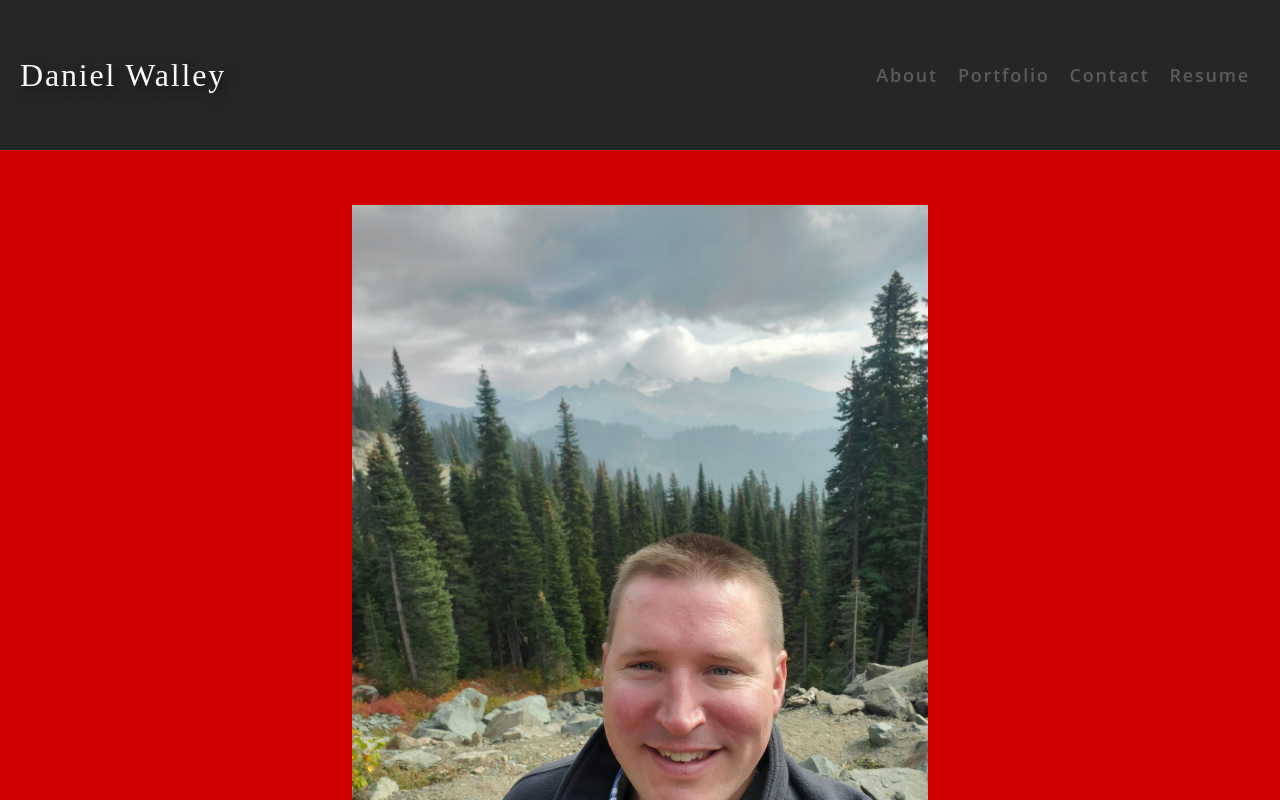
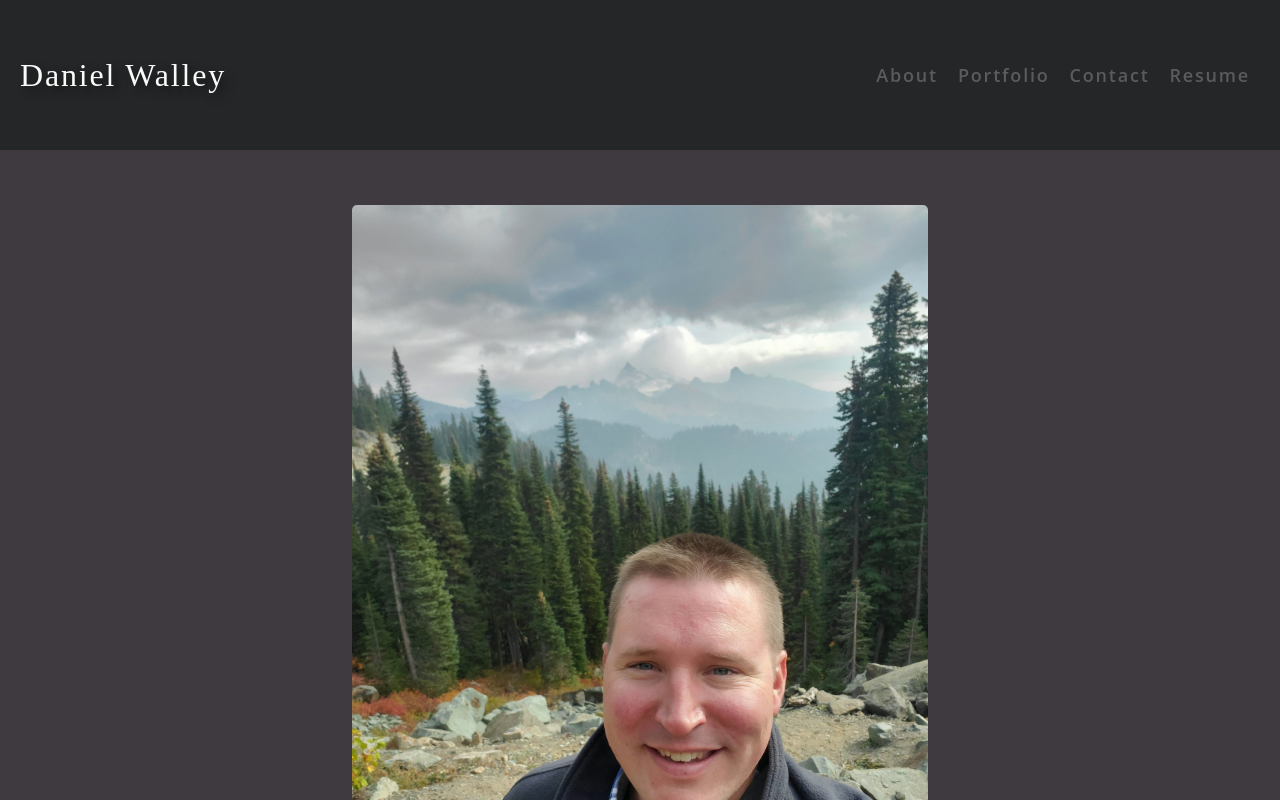
Before and after one commit to dwalley606/react-portfolio, a React (Vite) app: page / in a window 1280 px wide. Shown: the top 800 px of the page. Built offline with nearby package versions, Linux system fonts and the light colour scheme.

Commit message:
Last UI changes

```diff
--- a/src/components/About/style.css
+++ b/src/components/About/style.css
@@ -3,6 +3,7 @@
   justify-content: center;
   align-items: center;
   width: 50%;
+  border-radius: 5px;
 }
 
 .pic-container {
--- a/src/index.css
+++ b/src/index.css
@@ -9,7 +9,7 @@ main {
   --tertiary: #8d99ae;
   --light: #fafafa;
   --dark: #252627;
-  --darker: #d10000;
+  --darker: #3e3a40;
   --alpha: rgba(255, 255, 255, 0.7);
   --error: rgb(228, 46, 1);
   --spacing-one: calc(1rem * 0.5);
```
Also changed, not shown: 1 other file (tests, documents, lock files or other folders).
